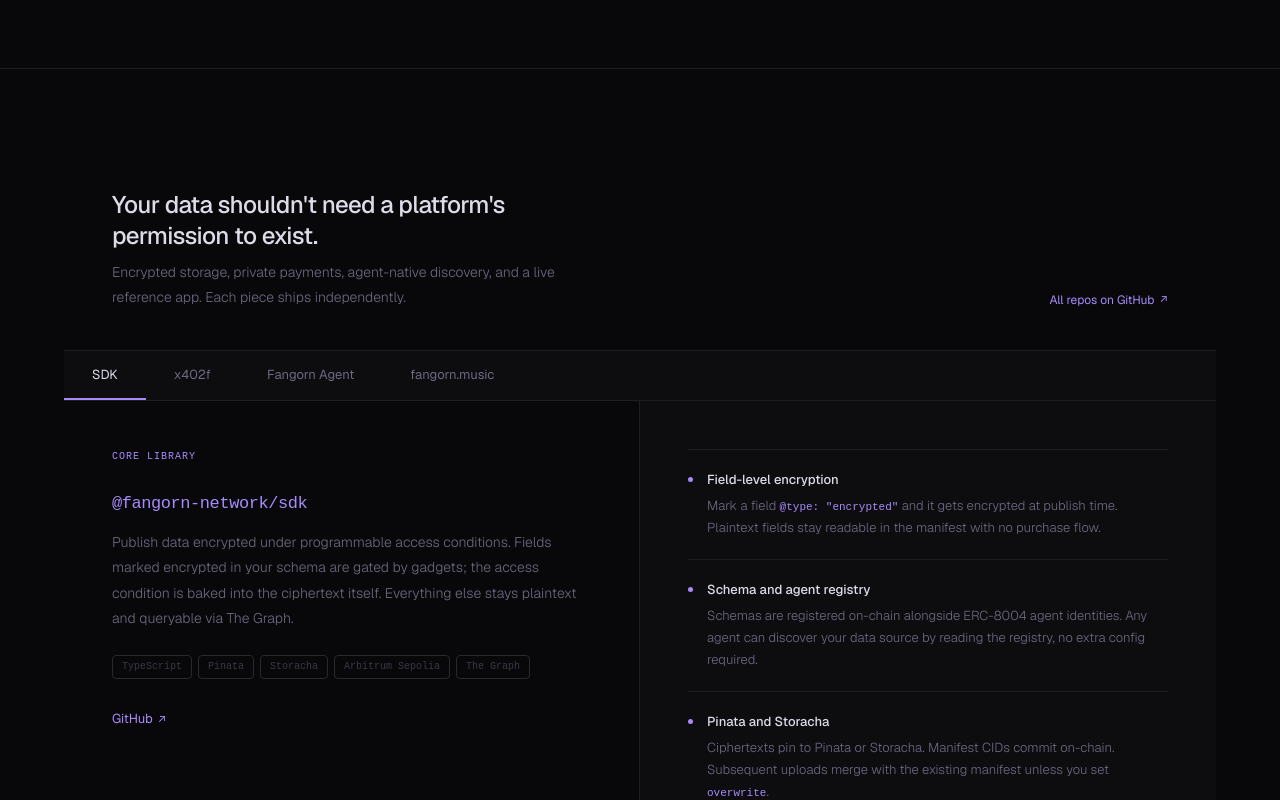
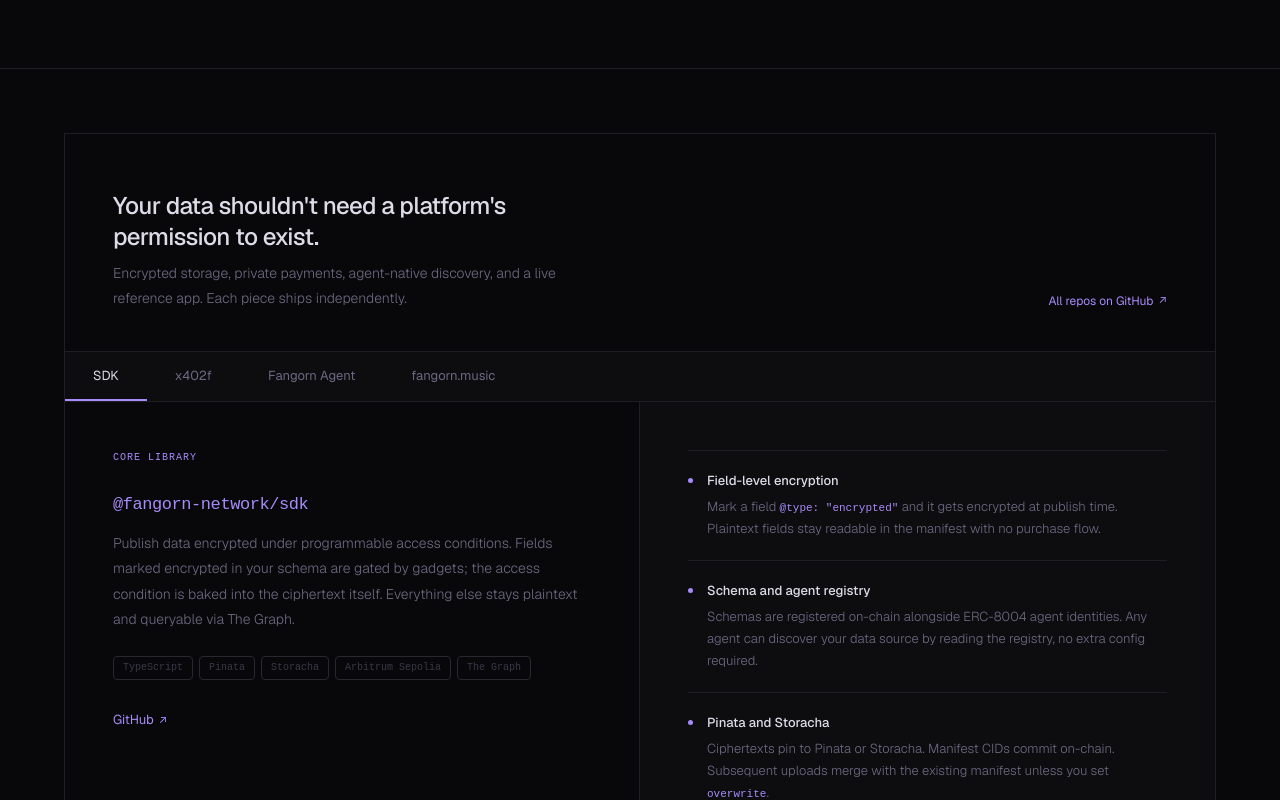
Before and after one commit to fangorn-network/website, a React (Vite) app: page / in a window 1280 px wide. Shown: the part 1100-1900 px from the top of the page. Built offline with nearby package versions, Linux system fonts and the light colour scheme; a web font is replaced by a local one.

Commit message:
add border

```diff
--- a/src/Products.module.css
+++ b/src/Products.module.css
@@ -1,5 +1,5 @@
 .section {
-  border-bottom: 1px solid var(--line);
+  border: 1px solid var(--line);
   margin: 5%;
 }
 
```
